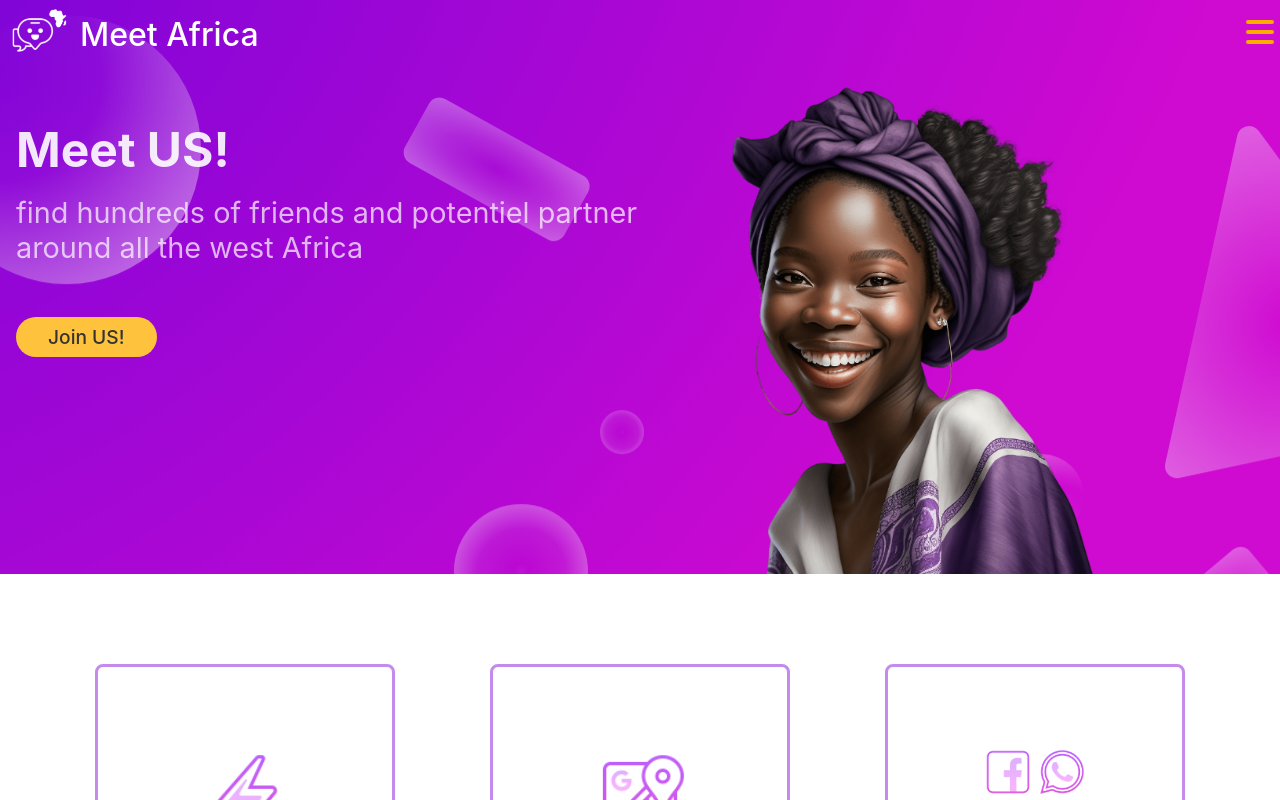
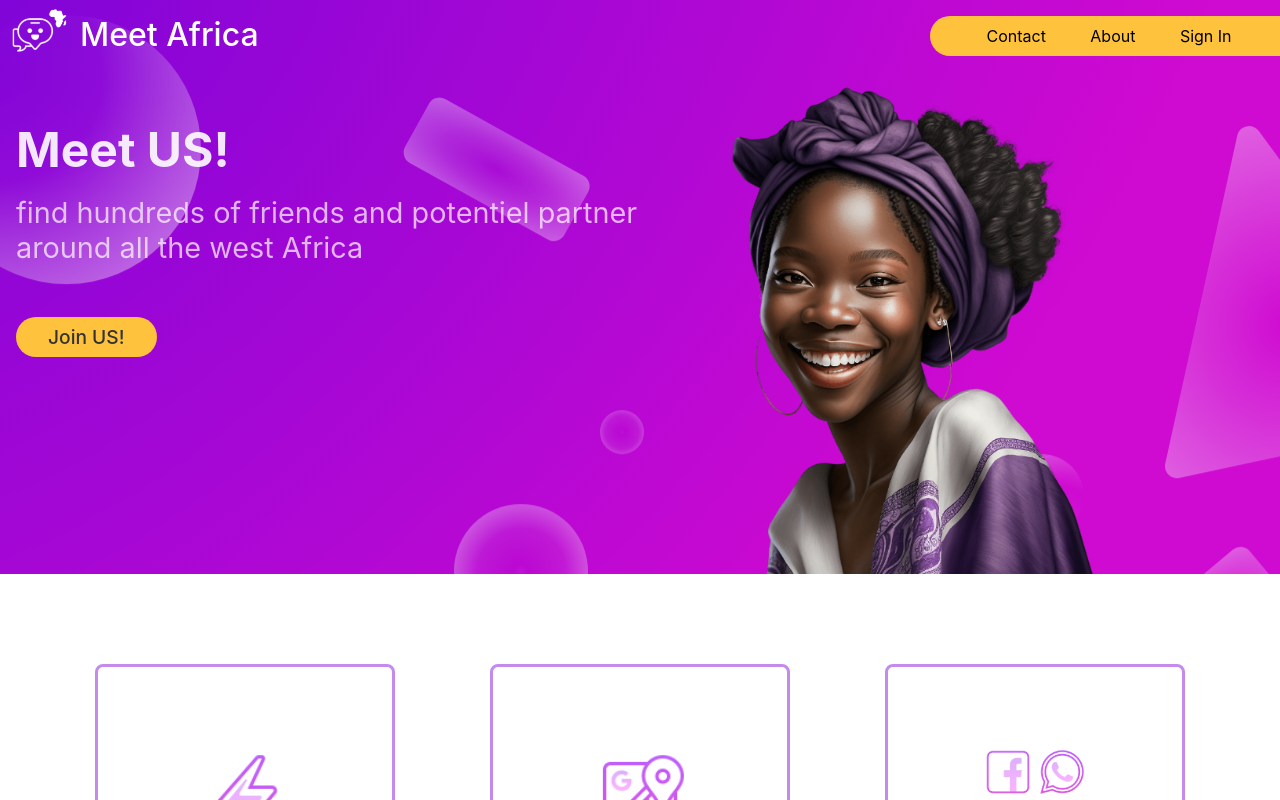
Before and after one commit to Trast00/Meet-Africans, a React (Create React App) app: page / in a window 1280 px wide. Shown: the top 800 px of the page. Built offline with nearby package versions, Linux system fonts and the light colour scheme.

Commit message:
Add desktop version: header

```diff
--- a/src/App.js
+++ b/src/App.js
@@ -11,12 +11,12 @@ function App() {
   return (
     <div className="App">
       <Headline />
-      <Header />
       <Features />
       <Interests />
       <PresentationChat />
       <Download />
       <Footer />
+      <Header />
     </div>
   );
 }
--- a/src/components/header/Header.css
+++ b/src/components/header/Header.css
@@ -17,7 +17,7 @@
   height: 100vh;
   margin: 0;
   position: absolute;
-  left: 100vw;
+  right: -100vw;
   padding: 16px;
   background: rgba(196, 138, 236, 0.9);
   align-items: flex-end;
@@ -25,6 +25,7 @@
 }
 
 .listNav li {
+  cursor: pointer;
   width: 100%;
   font-size: 1.2rem;
   padding: 24px 16px 24px 16px;
@@ -45,3 +46,31 @@
   transition-duration: 400ms;
   transform: translateX(-100vw);
 }
+
+@media screen and (min-width:480px) {
+  .icons-menu {
+    display: none;
+  }
+
+  .listNav {
+    right: 0;
+    opacity: 1;
+    width: clamp(120px, 350px, 48%);
+    height: auto;
+    flex-direction: row;
+    justify-content: space-evenly;
+    margin-top: 16px;
+    border-bottom-left-radius: 20px;
+    border-top-left-radius: 20px;
+    padding: 2px 12px 2px 20px;
+    background-color: var(--color-actions);
+  }
+
+  .listNav li {
+    width: fit-content;
+    font-size: 1rem;
+    padding: 8px;
+    border: none;
+  }
+
+}
--- a/src/components/header/Header.jsx
+++ b/src/components/header/Header.jsx
@@ -15,8 +15,8 @@ const Header = () => {
         <RiCloseFill className='icons-menu'
         onClick={(e)=>(openMenu(false))}/>
         <li>Contact</li>
-        <li>About Me</li>
-        <li>Sign IN</li>
+        <li>About</li>
+        <li>Sign In</li>
       </ul>
     </header>
   )
```
